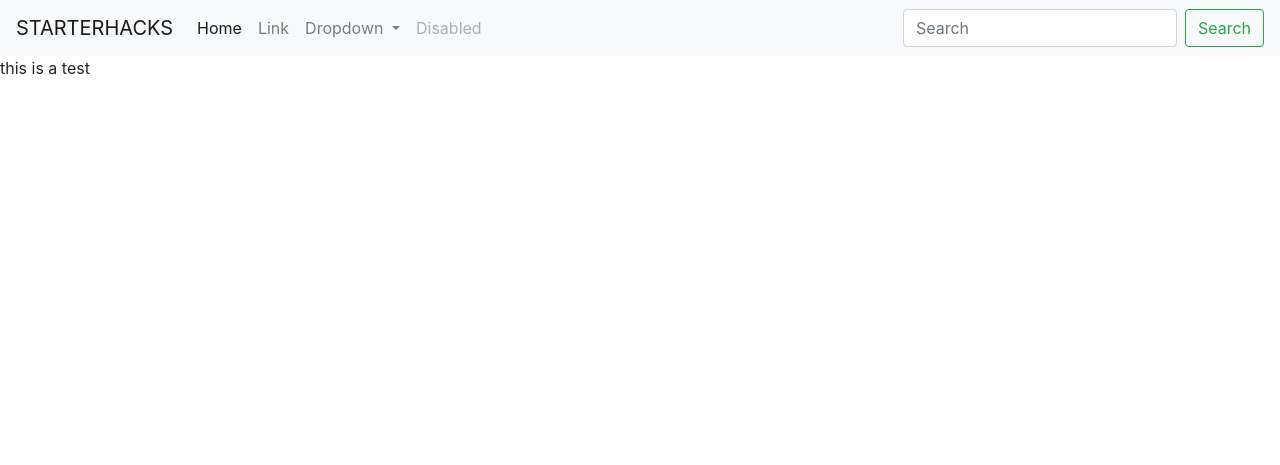
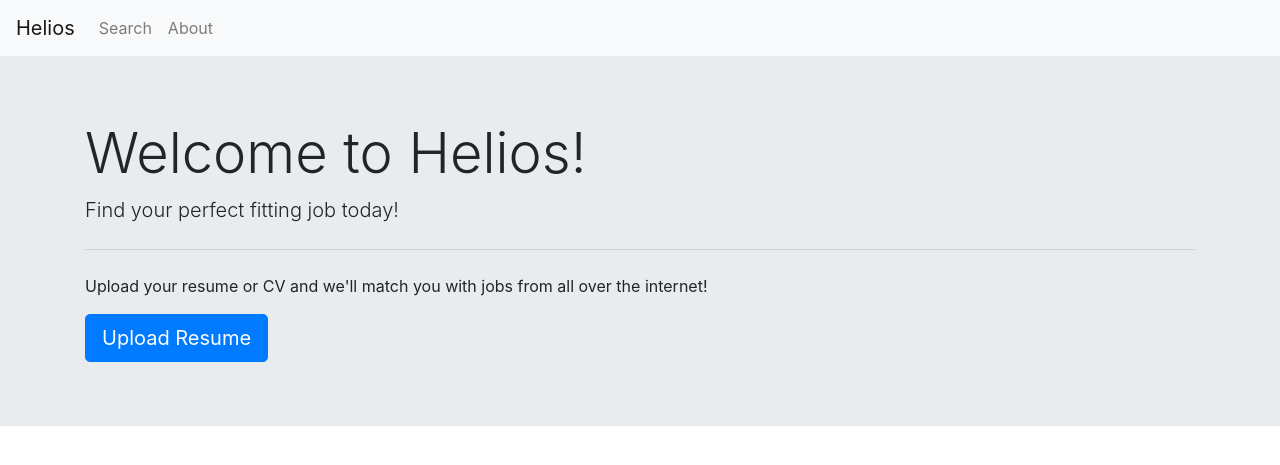
Before and after one commit to wirooo/Helios, a Flask app: page / in a window 1280 px wide. Shown: the top 465 px of the page. Run offline with Flask 2, Linux system fonts and the light colour scheme; some libraries are stand-ins or nearby versions.

Commit message:
create skeleton for web pages

```diff
--- a/main.py
+++ b/main.py
@@ -1,4 +1,4 @@
-from flask import Flask, request, jsonify, render_template, redirect,url_for
+from flask import Flask, request, jsonify, render_template, redirect, url_for
 
 app = Flask(__name__)
 
@@ -6,4 +6,12 @@ app = Flask(__name__)
 def main():
     return render_template('index.html')
 
+@app.route('/search', methods=['GET'])
+def search():
+    return render_template('search.html')
+
+@app.route('/about', methods=['GET'])
+def about():
+    return render_template('about.html')
+
 app.run()
--- a/static/style.css
+++ b/static/style.css
@@ -0,0 +1,3 @@
+.btn-text{
+    color: #fcfcfc;
+}
--- a/templates/base.html
+++ b/templates/base.html
@@ -2,51 +2,49 @@
 <html lang="en">
 <head>
     <meta charset="UTF-8">
-    <title>This is our app</title>
-    <link rel="stylesheet" type="text/css" href="../static/style.css">
+    <title>Helios</title>
     <!-- bootstrap -->
     <link rel="stylesheet" href="https://stackpath.bootstrapcdn.com/bootstrap/4.4.1/css/bootstrap.min.css" integrity="sha384-Vkoo8x4CGsO3+Hhxv8T/Q5PaXtkKtu6ug5TOeNV6gBiFeWPGFN9MuhOf23Q9Ifjh" crossorigin="anonymous">
+    <!-- css -->
+    <link href="static/style.css" rel="stylesheet" type="text/css">
 </head>
 <body>
+    <script type="text/javascript">
+        function goto_Search(){
+            window.location.href="/search";
+        }
+        function goto_About(){
+            window.location.href="/about";
+        }
+        function goto_Home(){
+            window.location.href="/";
+        }
+    </script>
+    {% block script %}{% endblock %}
+
+    <!-- Top Navigation Bar -->
     <nav class="navbar navbar-expand-lg navbar-light bg-light">
-        <a class="navbar-brand" href="#">STARTERHACKS</a>
+        <!-- Top Left Corner Brand -->
+        <a class="navbar-brand" href="/">Helios</a>
         <button class="navbar-toggler" type="button" data-toggle="collapse" data-target="#navbarSupportedContent" aria-controls="navbarSupportedContent" aria-expanded="false" aria-label="Toggle navigation">
             <span class="navbar-toggler-icon"></span>
         </button>
 
         <div class="collapse navbar-collapse" id="navbarSupportedContent">
             <ul class="navbar-nav mr-auto">
-                <li class="nav-item active">
-                    <a class="nav-link" href="#">Home <span class="sr-only">(current)</span></a>
+                <li class="nav-item">
+                    <a class="nav-link" href="/search">Search</a>
                 </li>
                 <li class="nav-item">
-                    <a class="nav-link" href="#">Link</a>
-                </li>
-                <li class="nav-item dropdown">
-                    <a class="nav-link dropdown-toggle" href="#" id="navbarDropdown" role="button" data-toggle="dropdown" aria-haspopup="true" aria-expanded="false">
-                        Dropdown
-                    </a>
-                    <div class="dropdown-menu" aria-labelledby="navbarDropdown">
-                        <a class="dropdown-item" href="#">Action</a>
-                        <a class="dropdown-item" href="#">Another action</a>
-                        <div class="dropdown-divider"></div>
-                        <a class="dropdown-item" href="#">Something else here</a>
-                    </div>
-                </li>
-                <li class="nav-item">
-                    <a class="nav-link disabled" href="#" tabindex="-1" aria-disabled="true">Disabled</a>
+                    <a class="nav-link" href="/about">About</a>
                 </li>
             </ul>
-            <form class="form-inline my-2 my-lg-0">
-                <input class="form-control mr-sm-2" type="search" placeholder="Search" aria-label="Search">
-                <button class="btn btn-outline-success my-2 my-sm-0" type="submit">Search</button>
-            </form>
         </div>
     </nav>
-    <p>this is a test</p>
 
-    {% block script %}{% endblock %}
+
     {% block content %}{% endblock %}
+
     <script src="https://code.jquery.com/jquery-3.4.1.slim.min.js" integrity="sha384-J6qa4849blE2+poT4WnyKhv5vZF5SrPo0iEjwBvKU7imGFAV0wwj1yYfoRSJoZ+n" crossorigin="anonymous"></script>
     <script src="https://cdn.jsdelivr.net/npm/popper.js@1.16.0/dist/umd/popper.min.js" integrity="sha384-Q6E9RHvbIyZFJoft+2mJbHaEWldlvI9IOYy5n3zV9zzTtmI3UksdQRVvoxMfooAo" crossorigin="anonymous"></script>
     <script src="https://stackpath.bootstrapcdn.com/bootstrap/4.4.1/js/bootstrap.min.js" integrity="sha384-wfSDF2E50Y2D1uUdj0O3uMBJnjuUD4Ih7YwaYd1iqfktj0Uod8GCExl3Og8ifwB6" crossorigin="anonymous"></script>
--- a/templates/index.html
+++ b/templates/index.html
@@ -1 +1,23 @@
 {% extends "base.html" %}
+
+{% block script %}
+<script type="text/javascript">
+
+
+</script>
+{% endblock %}
+
+{% block content %}
+
+<!-- Center Jumbotron -->
+<div class="jumbotron jumbotron-fluid">
+  <div class="container">
+    <h1 class="display-4">Welcome to Helios!</h1>
+    <p class="lead">Find your perfect fitting job today!</p>
+    <hr class="my-4">
+    <p>Upload your resume or CV and we'll match you with jobs from all over the internet!</p>
+    <a class="btn btn-primary btn-lg" onclick="goto_Search()" role="button"><div class="btn-text">Upload Resume</div></a>
+  </div>
+</div>
+
+{% endblock %}
```
Also changed, not shown: templates/about.html (added, +13 -0 lines), templates/search.html (added, +14 -0 lines).
